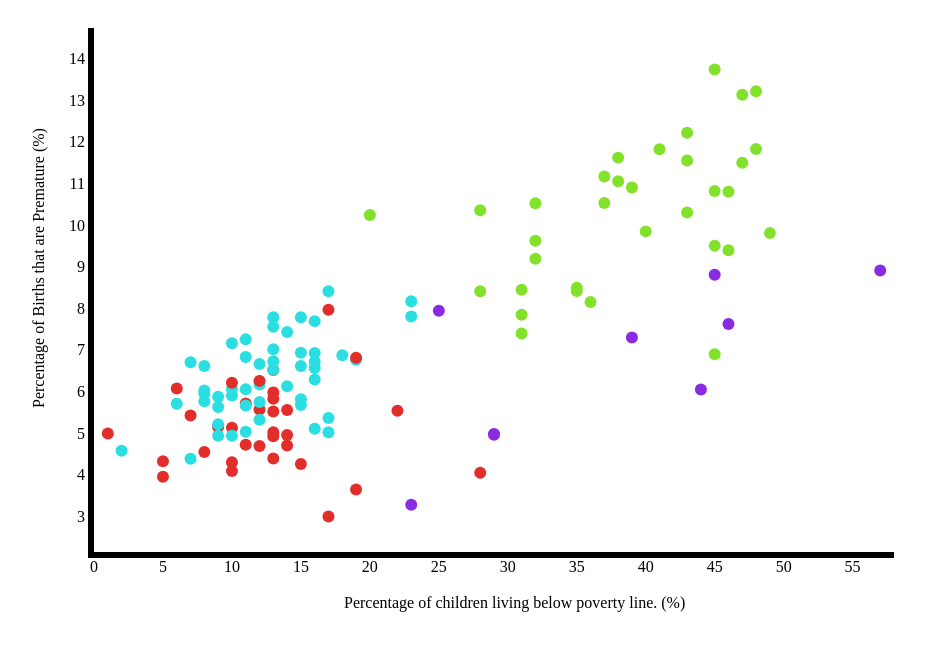
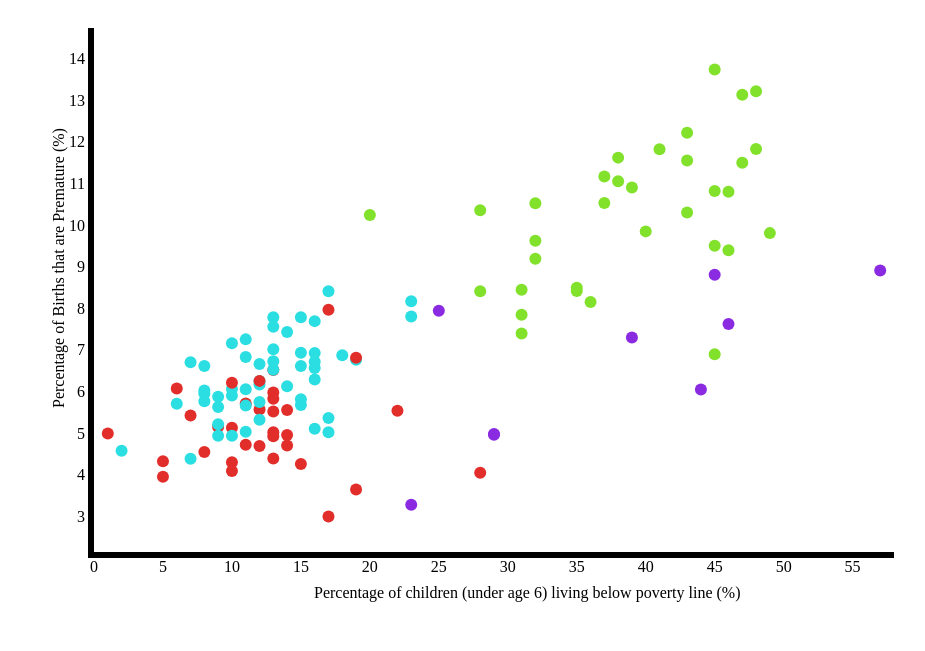
Before and after one commit to jfried23/Explore_data, a Flask app: page /poverty in a window 1280 px wide. Shown: the top 651 px of the page, without its empty margins (14-939 px from the left). Run offline with Flask 2, Linux system fonts and the light colour scheme.

Commit message:
minor cosmetic, label positions

```diff
--- a/templates/poverty.html
+++ b/templates/poverty.html
@@ -91,16 +91,15 @@
 
 
                   canvas.append("text")
-                  .text("Percentage of children living below poverty line. (%)")
-                  .attr("x", 350)
-                  .attr("y", 600);
+                  .text("Percentage of children (under age 6) living below poverty line (%)")
+                  .attr("x", 320)
+                  .attr("y", 590);
 
                   canvas.append('text')
                   .text('Percentage of Births that are Premature (%)')
-                  .attr('transform', ['translate(50,400)', 'rotate(-90)']);
+                  .attr('transform', ['translate(70,400)', 'rotate(-90)']);
 
-                    /*d3.selectAll('g')
-                      .attr('transform','translate('+mar.l+','+mar.t+')'); */
+
 
                     }
 
```
